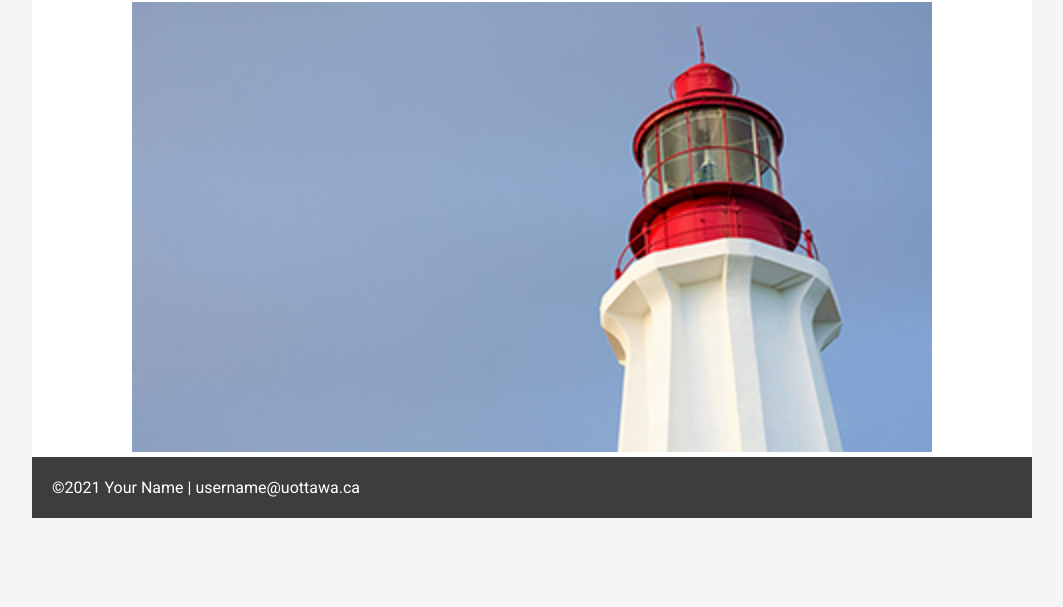
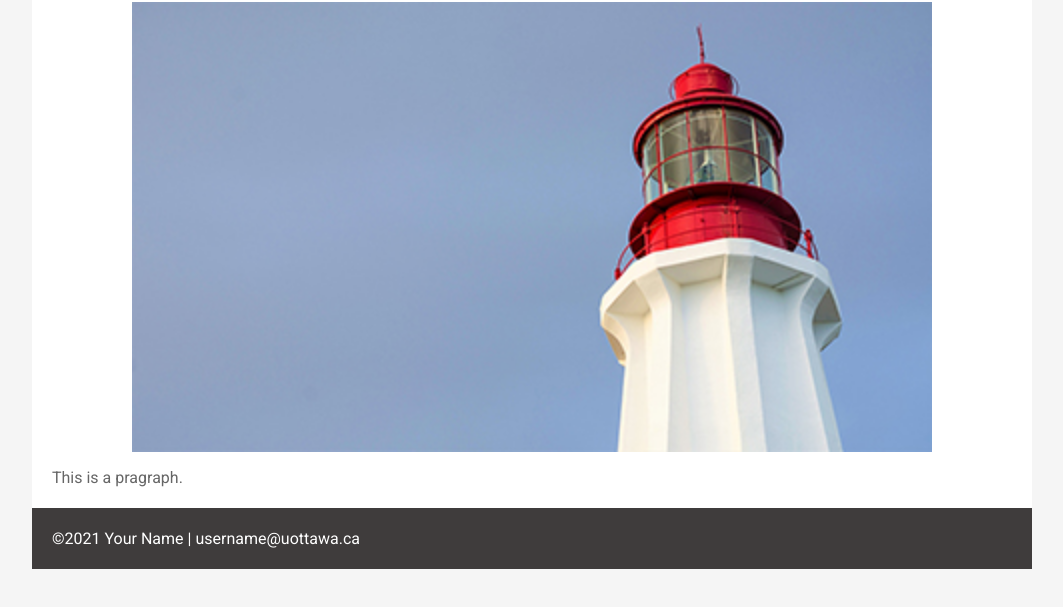
Before and after one commit to jsmarier-courses/project-1-jsmarier, a plain HTML site: page index.html in a window 1280 px wide. Shown: the part 153-760 px from the top of the page, without its empty margins (108-1171 px from the left). Drawn offline with Linux system fonts and the light colour scheme.

Commit message:
Added paragraph

```diff
--- a/index.html
+++ b/index.html
@@ -31,6 +31,7 @@
     <!-- DÉBUT Votre contenu devrait être entre cette ligne... -->
 
     <img src="images/pointe-au-pere-400px.jpg">
+    <p>This is a pragraph.</p>
 
     <!-- ...and this line. END -->
     <!-- ...et cette ligne. FIN -->
```
